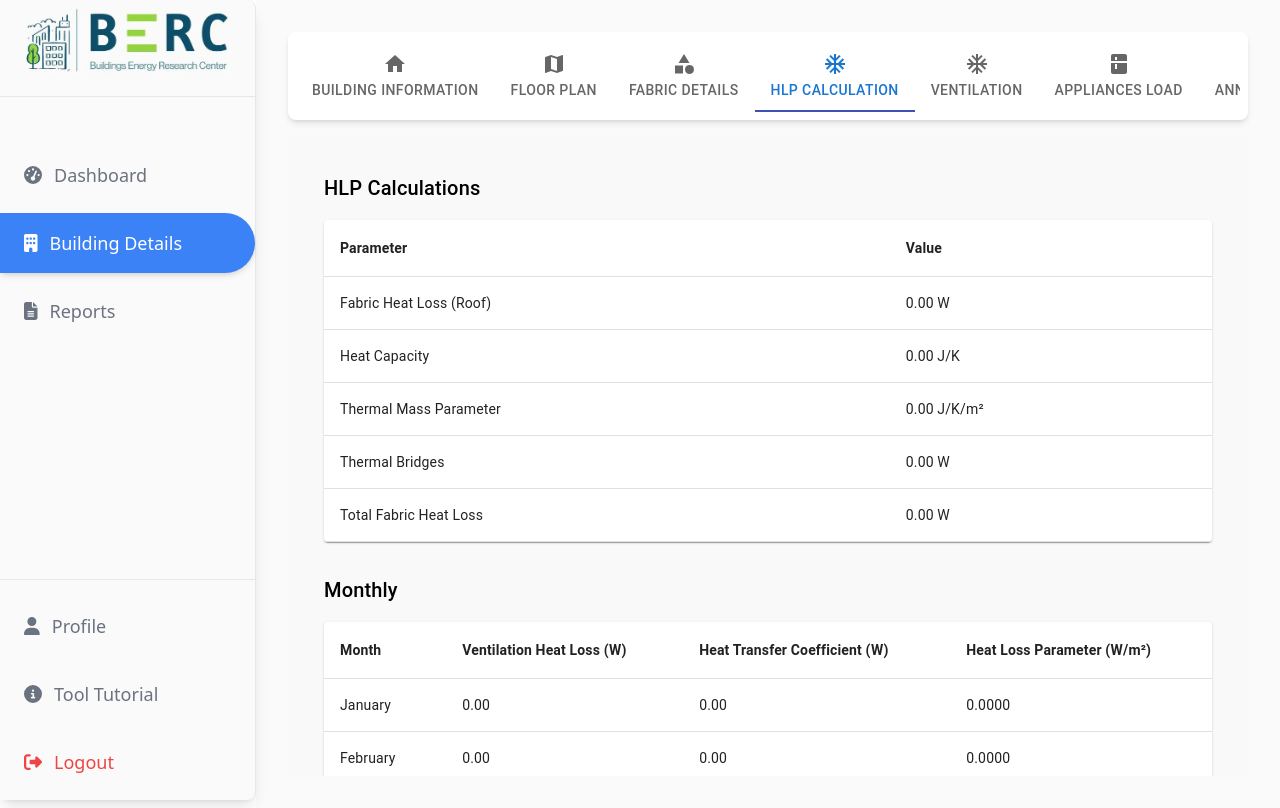
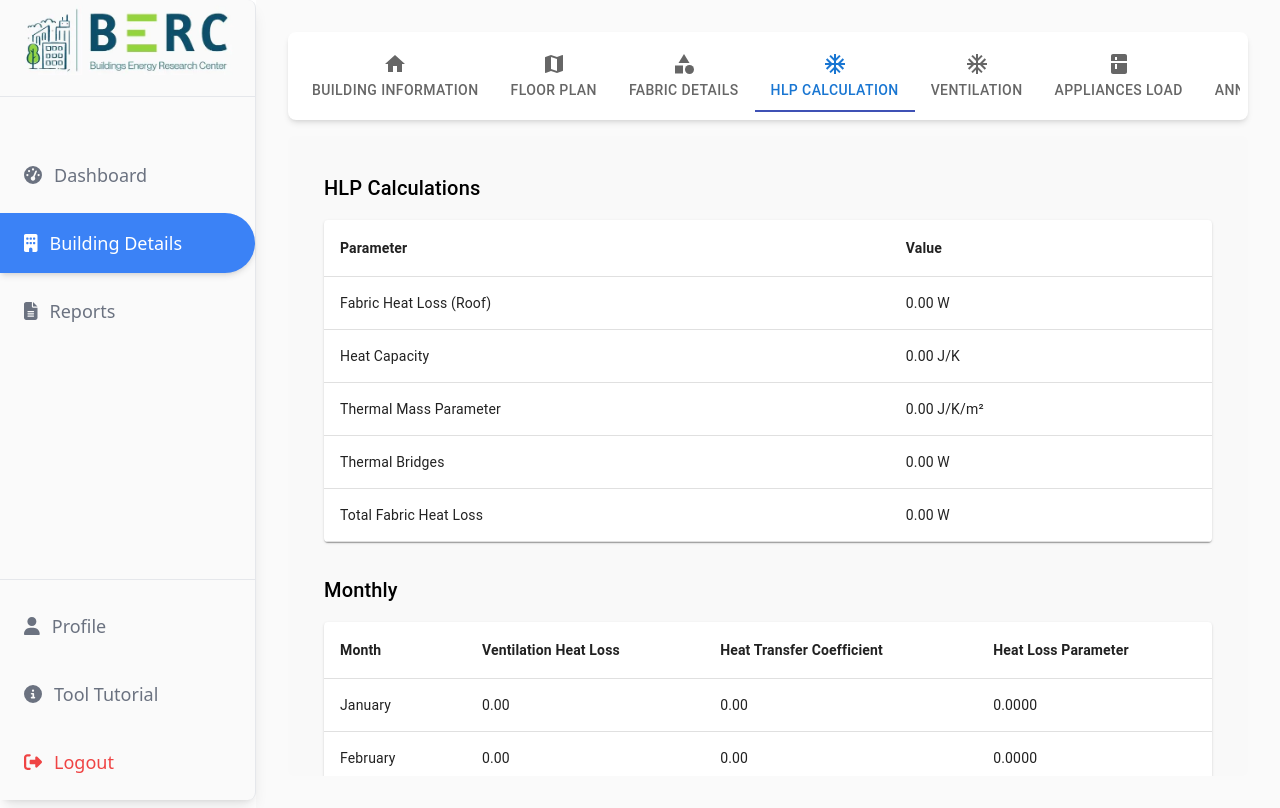
Before and after one commit to mianfarooqazam/building-performance-database, a React (Vite) app: page /building-details in a window 1280 px wide. Both pictures are taken after a click on the tab "HLP CALCULATION". Built offline with nearby package versions, Linux system fonts and the light colour scheme.

Commit message:
Units removed

```diff
--- a/src/pages/tabs/HlpCalculation.jsx
+++ b/src/pages/tabs/HlpCalculation.jsx
@@ -140,9 +140,9 @@ const HlpCalculation = () => {
           <TableHead>
             <TableRow>
               <TableCell><strong>Month</strong></TableCell>
-              <TableCell><strong>Ventilation Heat Loss (W)</strong></TableCell>
-              <TableCell><strong>Heat Transfer Coefficient (W)</strong></TableCell>
-              <TableCell><strong>Heat Loss Parameter (W/m²)</strong></TableCell>
+              <TableCell><strong>Ventilation Heat Loss </strong></TableCell>
+              <TableCell><strong>Heat Transfer Coefficient </strong></TableCell>
+              <TableCell><strong>Heat Loss Parameter </strong></TableCell>
             </TableRow>
           </TableHead>
           <TableBody>
```
